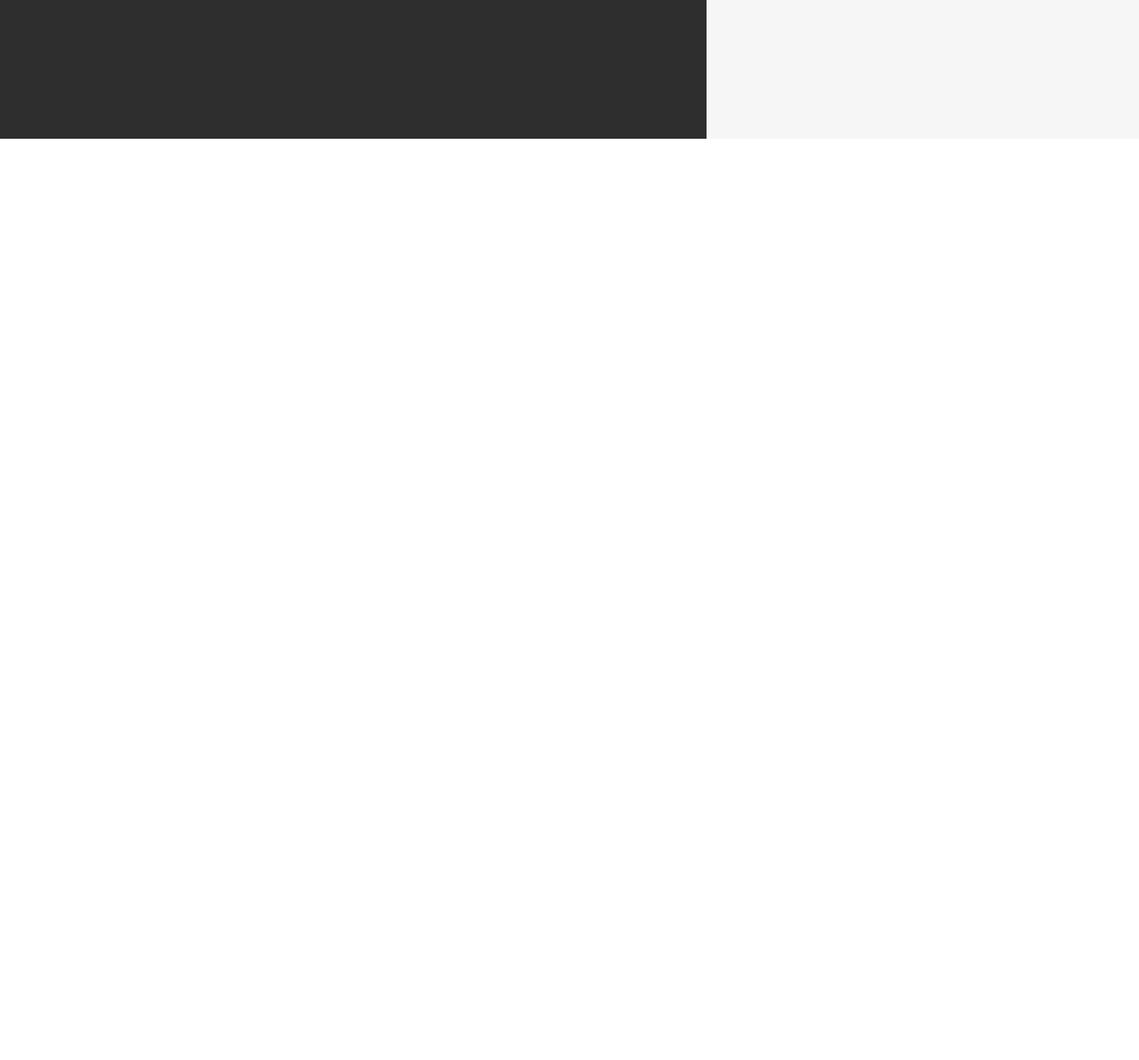
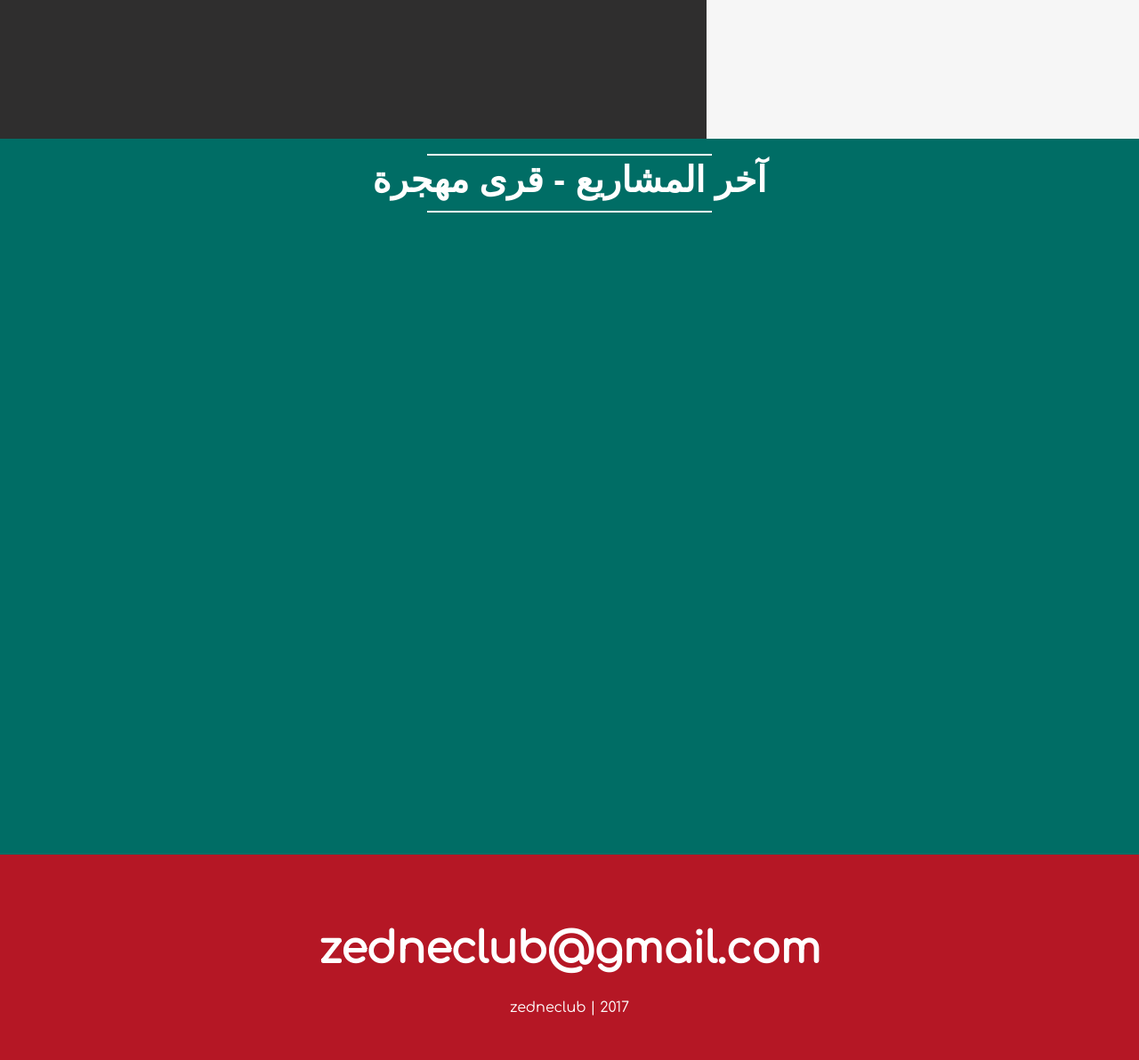
Before and after one commit to diasaleh/zedneclub, a plain HTML site: page zedne.html in a window 1280 px wide. Shown: the part 644-1836 px from the top of the page at 89% size. Before the commit the page ends 804 px from the top, so only its background shows below. Drawn offline with nearby package versions, Linux system fonts and the light colour scheme; files whose address does not match are found by name; a web font is replaced by a local one.

Commit message:
remove animation and unused fonts and add footer and other section

```diff
--- a/dist/css/styles.css
+++ b/dist/css/styles.css
@@ -1,9 +1,6 @@
 @import url(http://fonts.googleapis.com/earlyaccess/droidarabickufi.css);
-@import url('https://fonts.googleapis.com/css?family=Aref+Ruqaa');
 @import url('https://fonts.googleapis.com/css?family=Scheherazade');
-@import url('https://fonts.googleapis.com/css?family=Changa');
-@import url('https://fonts.googleapis.com/css?family=Mirza');
-@import url('https://fonts.googleapis.com/css?family=Harmattan');
+@import url('https://fonts.googleapis.com/css?family=Comfortaa');
 
 
 html,
@@ -12,9 +9,11 @@ body {
     margin: 0;
     padding: 0;
 }
+
 .main{
     height: 100vh;
     width: 100%;
+    text-align: center;
 }
 .intro{
     float: left;
@@ -30,6 +29,14 @@ body {
     font-size: 400%;
     font-family: 'Droid Arabic Kufi', serif;
     color: white;
+    transition: color .5s;
+    padding: 0;
+    display: inline-block;
+
+}
+.intro h1:hover{
+    color: #b51725;
+    cursor: pointer;
 }
 .intro p{
     color: white;
@@ -37,20 +44,50 @@ body {
     text-align: justify;
     text-align-last: center;
     font-family: 'Scheherazade', sans-serif;
-    padding:   0 100px 0 100px;
+    padding: 0 100px 0 100px;
+    cursor: pointer;
 
 }
+
+
 .logo{
     display: inline-block;
     height: 100vh;
     width: 38%;
-    background: url("../../images/logo1.png");
+    background: black url("../../images/logo1.png");
     background-position: 50% 50%;
     background-size: cover;
-
+}
+.logo:hover{
 
 }
+.section2{
+    height: 100vh;
+    width: 100%;
+    text-align: center;
+    background-color: #006d65;
+    color: white;
+    font-family: 'Scheherazade', sans-serif;
+    padding: 0;
+    margin: 0;
+    padding-top: 5px;
+}
 
+.section2 h2{
+    padding: 0;
+    margin: 0;
+    padding-bottom: 0px;
+    font-size: 250%;
+}
+.section2 .hrr{
+    margin: 0;
+    padding: 0;
+    width: 25%;
+    height: 2px;
+    display: inline-block;
+    background-color: white;
+
+}
 .social-links {
 	list-style: none;
 	float: right;
@@ -101,3 +138,30 @@ body {
 .ion-social-instagram:hover {
 	color: #f77737;
 }
+footer{
+    padding: 0 50 0 50;
+    width: 100%;
+    height: 151px;
+    background-color: #b51725;
+    color: white;
+    text-align: center;
+    padding-top: 80px;
+    font-family: 'Comfortaa', cursive;
+}
+footer:hover{
+        background-color: hsla(355, 77%, 40%, 0.9);
+
+}
+footer a{
+    text-decoration: none;
+    color: white;
+    display: inline-block;
+    cursor: pointer;
+
+}
+footer h1{
+    margin: 0;
+    padding: 0;
+    font-size: 300%;
+    margin-bottom: 30px;
+}
--- a/zedne.html
+++ b/zedne.html
@@ -12,8 +12,6 @@
 
       <link rel="stylesheet" type="text/css" href="vendors/css/ionicons.min.css">
     <link href="dist/css/styles.css" rel="stylesheet">
-      <link href='https://fonts.googleapis.com/css?family=Lato:400,300italic,100,300' rel='stylesheet' type='text/css'>
-     <link rel="stylesheet" href="https://cdnjs.cloudflare.com/ajax/libs/animate.css/3.5.2/animate.min.css">
 
     <!-- HTML5 shim and Respond.js IE8 support of HTML5 elements and media queries -->
     <!--[if lt IE 9]>
@@ -25,23 +23,23 @@
   <body>
 
     <div class="main">
-         <div class="logo">
+        <div class="logo">
 
         </div>
         <div class="intro">
-            <h1 class="animated  fadeInUp">نادي زدني</h1>
-            <p class="animated  fadeInUp">
+            <h1>نادي زدني</h1>
+            <p>
 فريق نادي زدني الشبابي وببساطة اجتمعنا من مختلف مناطق الوطن على هم واحد وهو النهوض بمستوانا الثقافي والمعرفي وتعميق وعينا تجاه أنفسنا وقضايانا حاملين هم الإنسان الفلسطيني خاصة والعربي عامة.
 <br>
 ومن منتصف عام 2010 بدأ الفريق يترجم الكثير من أفكاره على أرض الواقع عبر صالونات ثقافية ومجموعة من الدورات وورش العمل وغيرها من الوسائل، متكئاً على العمل التطوعي والجماعي، مؤكداً على استقلاليته من خلال رفض أي تمويل مشروط سواءً من جهات داخلية أو خارجية، مؤمناً بالمواطنة الكاملة والتي تعني عدم التمييز بين الفلسطينيين لاعتبارات (الجنس، الدين، الانتماء السياسي، العائلة، المنطقة السكنية.. الخ ).
             </p>
 
-					<ul class="social-links animated  fadeInUp">
-						<li ><a href="#"><i class="ion-social-instagram"></i></a></li>
+					<ul class="social-links">
+						<li ><a target="_blank" href="https://www.instagram.com/zedneclub/"><i class="ion-social-instagram"></i></a></li>
 
-						<li ><a href="#"><i class="ion-social-youtube"></i></a></li>
-                        <li ><a href="#"><i class="ion-social-twitter"></i></a></li>
-                        <li ><a href="#"><i class="ion-social-facebook"></i></a></li>
+						<li ><a target="_blank" href="https://www.youtube.com/user/ZedneTube"><i class="ion-social-youtube"></i></a></li>
+                        <li ><a target="_blank" href="https://twitter.com/zedneclub"><i class="ion-social-twitter"></i></a></li>
+                        <li ><a target="_blank" href="https://www.facebook.com/zedni/"><i class="ion-social-facebook"></i></a></li>
 				    </ul>
 
 
@@ -49,7 +47,22 @@
         </div>
 
 
-    </div>
+    </div> <!---------End Main section -->
 
-  </body>
+      <div class="section2">
+          <div class="hrr">
+          </div>
+            <h2> آخر المشاريع - قرى مهجرة
+</h2>
+            <div class="hrr">
+          </div>
+      </div>
+
+
+
+    </body>
+    <footer>
+        <h1><a  href="mailto:zedneclub@gmail.com">zedneclub@gmail.com</a></h1>
+        <p>zedneclub | 2017</p>
+    </footer>
 </html>
```
